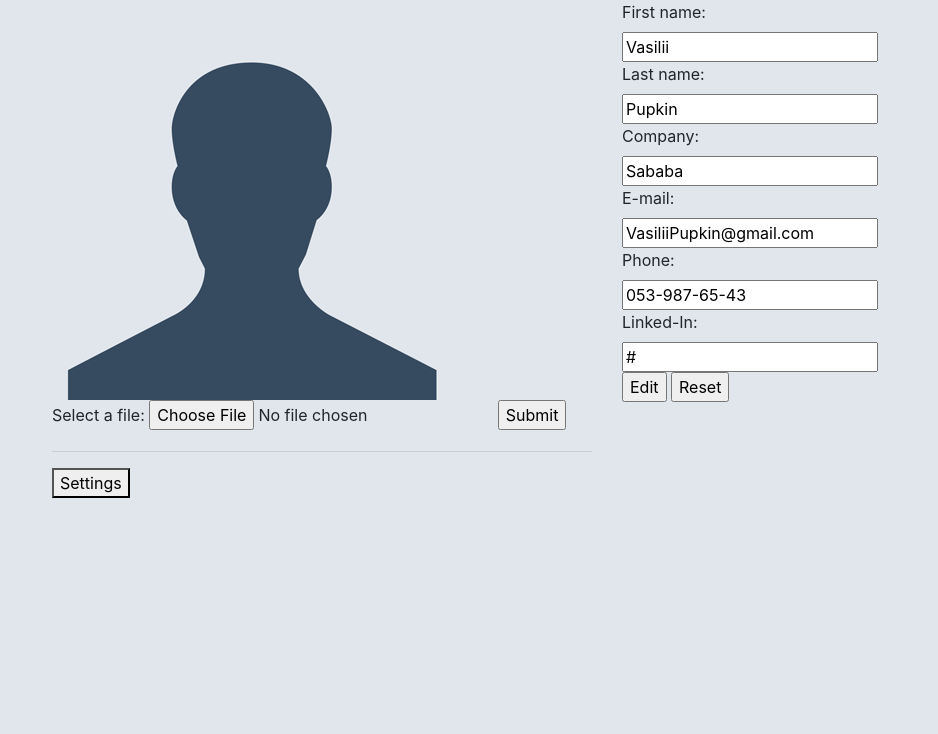
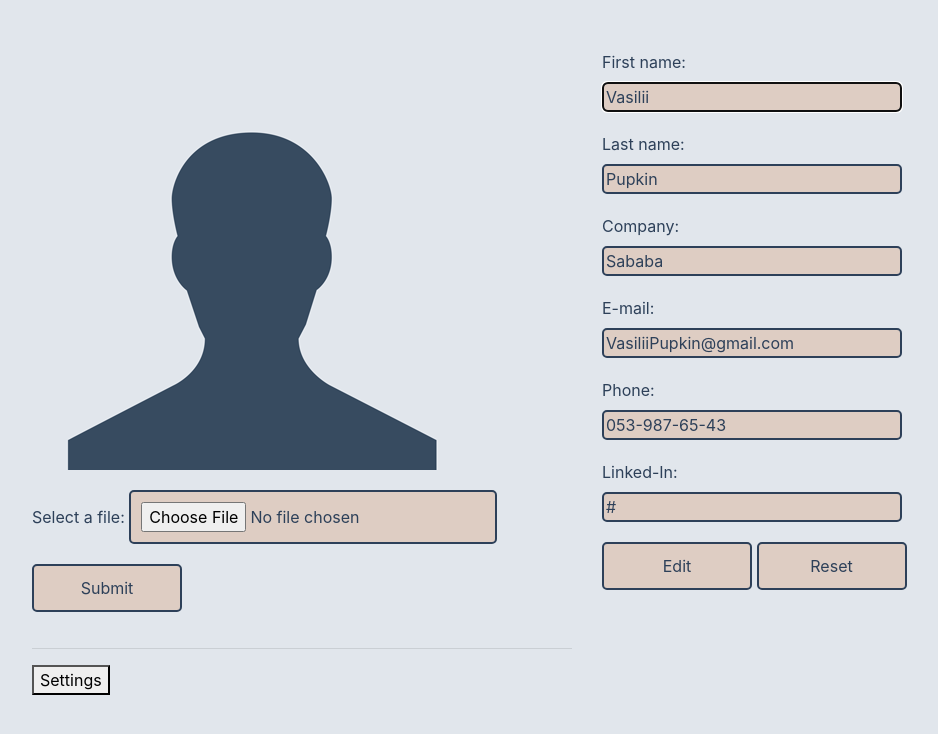
Before and after one commit to LomakinaNataliia/Profile-Information, a plain HTML site: page index.html in a window 1280 px wide. Shown: the whole page, without its empty margins (33-971 px from the left). Drawn offline with nearby package versions, Linux system fonts and the light colour scheme.

Commit message:
updated style css

```diff
--- a/index.html
+++ b/index.html
@@ -16,7 +16,7 @@
             <img src="avatar.png" alt="Avatar">
             <form>
               <label for="myfile">Select a file:</label>
-              <input type="file" id="myfile" name="myfile">
+              <input type="file" id="myfile" class="action" name="myfile">
               <input type="submit" class="action" value="Submit">
             </form>
             <hr/>
@@ -28,22 +28,22 @@
           <div class="col">
             <form>
               <label for="fname">First name:</label><br />
-              <input type="text" id="fname" name="fname" value="Vasilii"><br />
+              <input type="text" id="fname" name="fname" autofocus value="Vasilii"><br />
 
               <label for="lname">Last name:</label><br />
-              <input type="text" id="lname" name="lname" value="Pupkin"><br />
+              <input type="text" id="lname" name="lname" autofocus value="Pupkin"><br />
 
               <label for="company">Company:</label><br />
-              <input type="text" id="company" name="company" value="Sababa"><br />
+              <input type="text" id="company" name="company" autofocus value="Sababa"><br />
 
               <label for="email">E-mail:</label><br />
-              <input type="text" id="email" name="email" value="VasiliiPupkin@gmail.com"><br />
+              <input type="text" id="email" name="email" autofocus value="VasiliiPupkin@gmail.com"><br />
 
               <label for="phone">Phone:</label><br />
-              <input type="tel" id="phone" name="phone" pattern="[0-9]{3}-[0-9]{3}-[0-9]{2}-[0-9]{2}" value="053-987-65-43"><br />
+              <input type="tel" id="phone" name="phone" autofocus pattern="[0-9]{3}-[0-9]{3}-[0-9]{2}-[0-9]{2}" value="053-987-65-43"><br />
 
               <label for="linkedIn">Linked-In:</label><br />
-              <input type="url" id="homepage" name="homepage" value="#"><br />
+              <input type="url" id="homepage" name="homepage" autofocus value="#"><br />
 
               <input type="submit" class="action" value="Edit" >
               <input type="reset" class="action reset" value="Reset">
--- a/style.css
+++ b/style.css
@@ -0,0 +1,30 @@
+.container {
+  margin: 50px;
+  color: #2d4059;
+}
+
+img {
+  margin: 20px;
+}
+
+input {
+  background-color: #decdc3;
+  border: 2px solid #2d4059;
+  border-radius: 5px;
+  color: #2d4059;
+  min-width: 300px;
+  margin-bottom: 20px;
+}
+
+input.action {
+  padding: 10px;
+  min-width: 150px;
+}
+
+input.action:hover {
+  background-color: #799351;
+}
+
+input.reset:hover {
+  background-color: #ea5455;
+}
```
